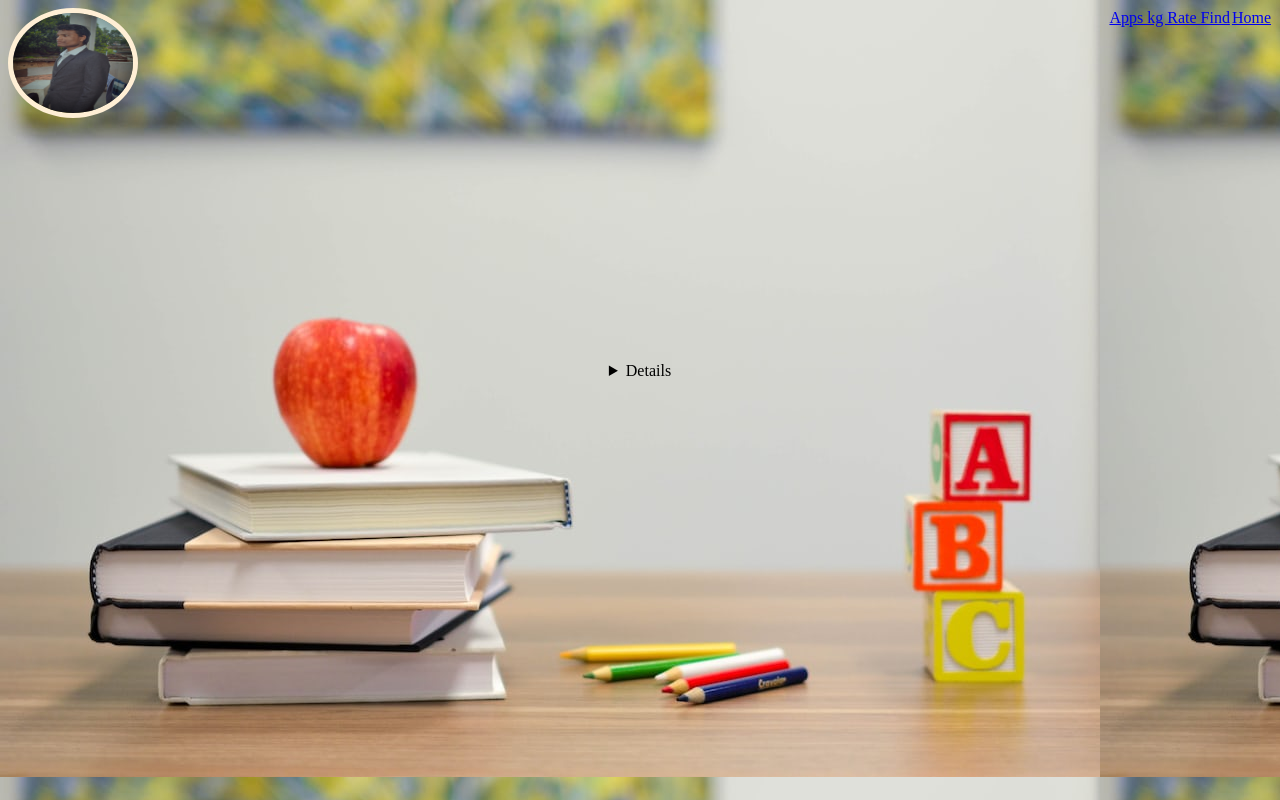
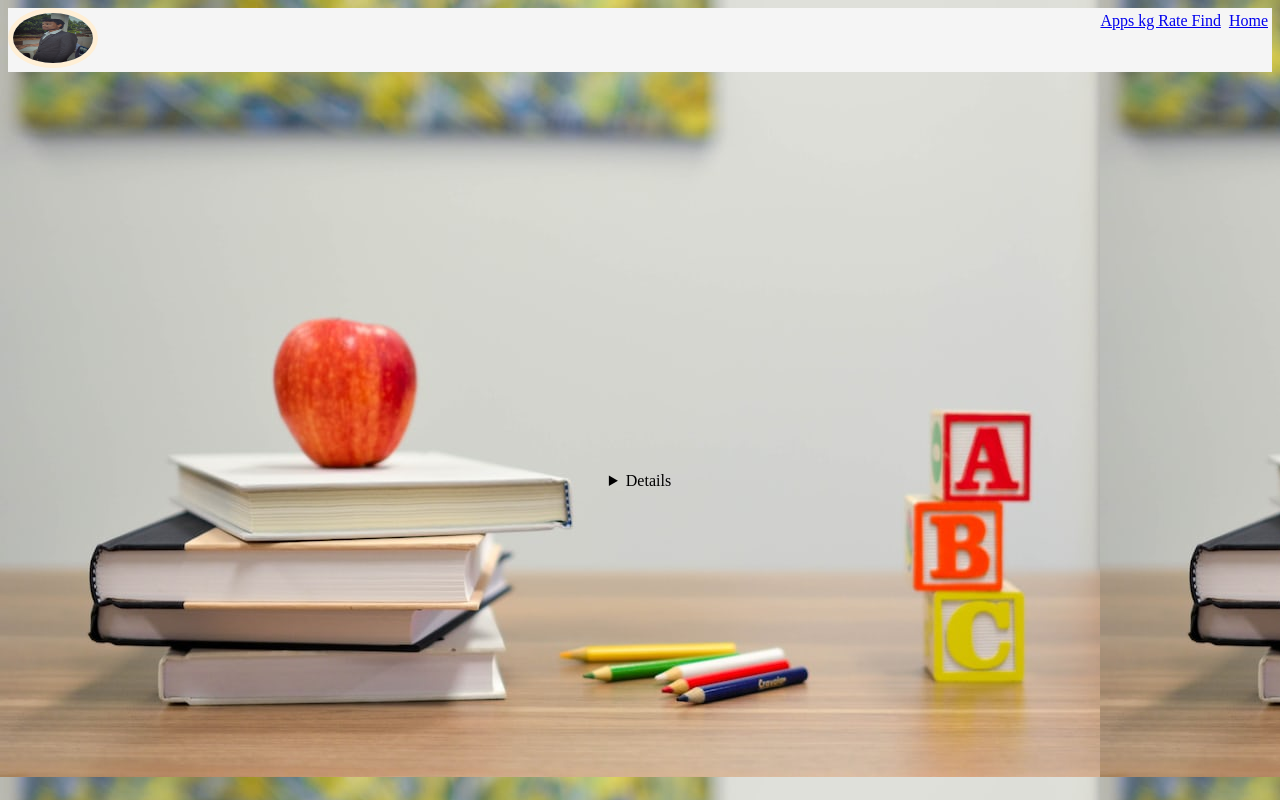
Before and after one commit to abhishekaryavart/aryavart, a plain HTML site: page index.html in a window 1280 px wide. Drawn offline with Linux system fonts and the light colour scheme.

Commit message:
Update index.html

```diff
--- a/index.html
+++ b/index.html
@@ -12,33 +12,39 @@
 
         .image img{
             border-radius: 50%;
-            height: 100px;
-            width: 120px;
+            height: 50px;
+            width: 80px;
             border: 5px solid papayawhip;
         }
        .image a{
+        padding: 4px;
         float: right;
-        padding: 1px;
+
        }
        .detail{
         align-content: center;
         align-items: center;
         text-align: center;
-        margin-top: 15pc;
+        margin-top: 25pc;
        }
        .detail p{
         text-align: center;
+       }
+       .header{
+        border: 3px;
+        background-color: whitesmoke;
+
        }
 
     </style>
 </head>
 <body background="education image.jpeg" class="body" aria-setsize="device-width">
 
-    <div></div>
-    <header><nav class="image"><img src="abhi.jpg" alt="image">
+
+    <header><div class="header"><nav class="image"><img src="abhi.jpg" alt="image">
         <a href="#" id="home">Home</a>
         <a href="kgrate.apk" download>Apps kg Rate Find</a>
-    </nav>
+    </nav></div>
 
     </header>
 
```
